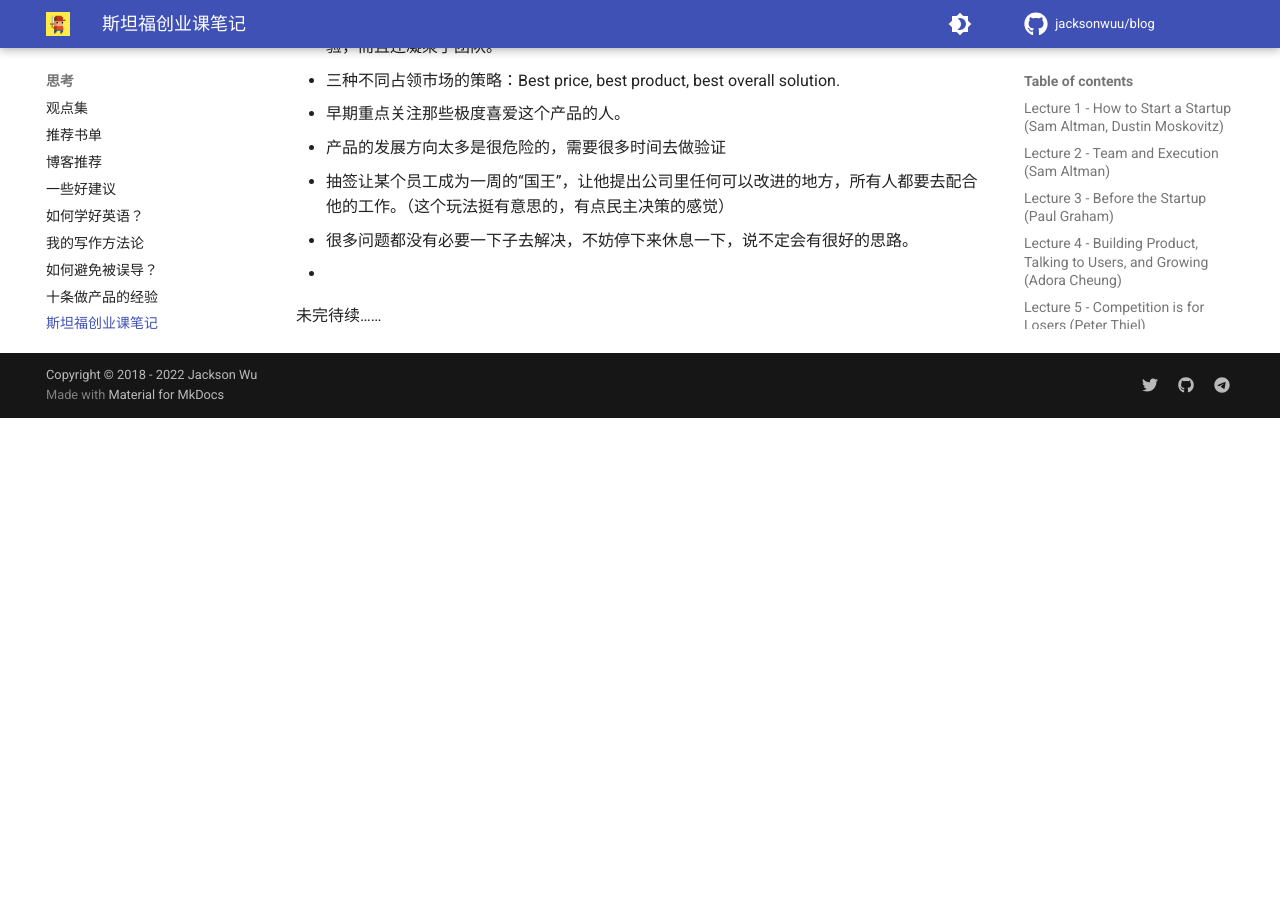
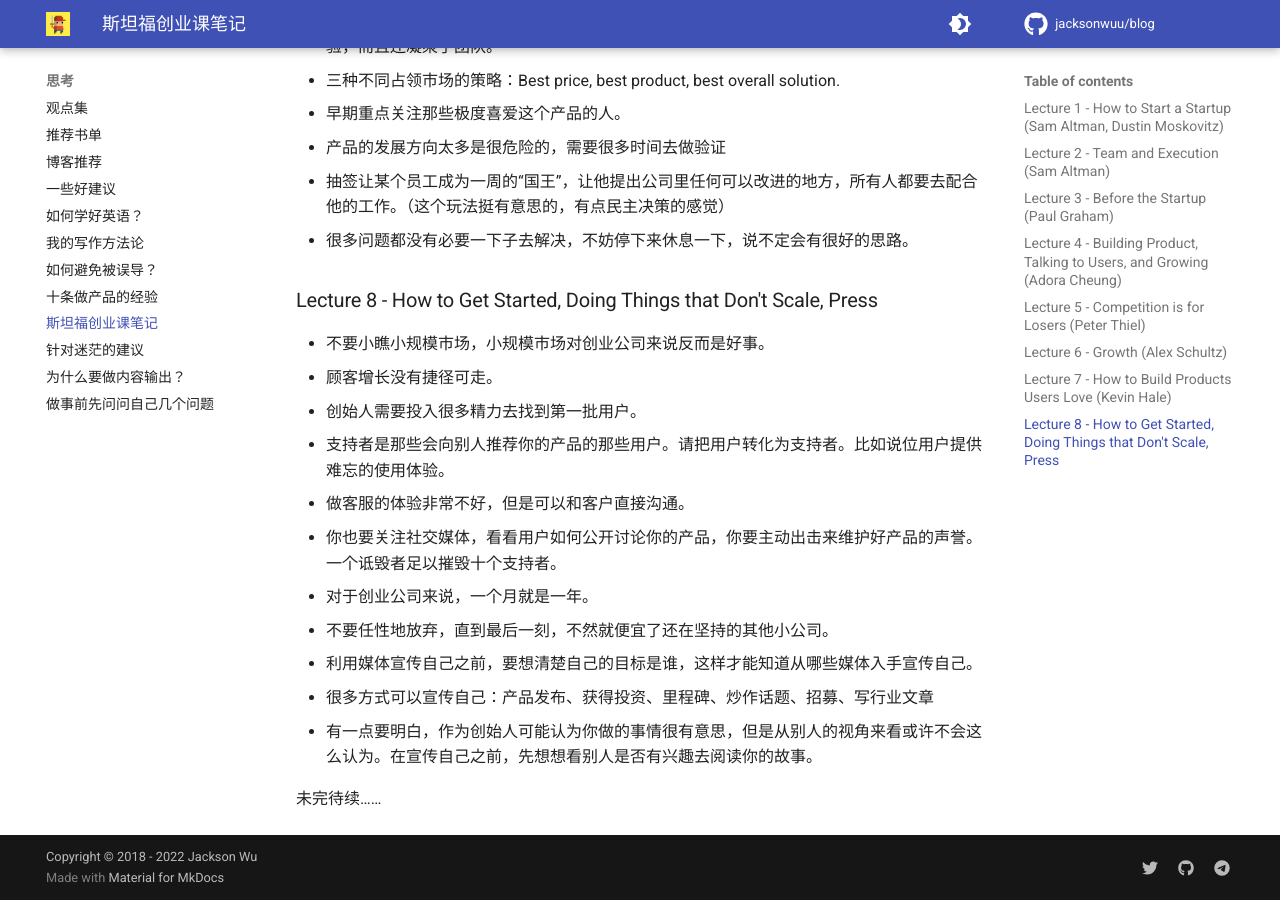
Before and after one commit to jacksonwuu/blog, an MkDocs documentation site: the page built from docs/thinking/斯坦福创业课笔记.md, in a window 1280 px wide and 900 px high, scrolled down 6207 px. Built offline with MkDocs 1.6.1 and Material for MkDocs 9.7.7, drawn with Linux system fonts in a browser that asks for light colours; comment, search, counter and statistics services are not loaded; before the commit the page ends 6625 px from its top, so only the background shows below that.

Commit message:
Add recently writing

```diff
--- a/docs/thinking/斯坦福创业课笔记.md
+++ b/docs/thinking/斯坦福创业课笔记.md
@@ -148,6 +148,19 @@
 -   产品的发展方向太多是很危险的，需要很多时间去做验证
 -   抽签让某个员工成为一周的“国王”，让他提出公司里任何可以改进的地方，所有人都要去配合他的工作。（这个玩法挺有意思的，有点民主决策的感觉）
 -   很多问题都没有必要一下子去解决，不妨停下来休息一下，说不定会有很好的思路。
--
+
+### Lecture 8 - How to Get Started, Doing Things that Don't Scale, Press
+
+-   不要小瞧小规模市场，小规模市场对创业公司来说反而是好事。
+-   顾客增长没有捷径可走。
+-   创始人需要投入很多精力去找到第一批用户。
+-   支持者是那些会向别人推荐你的产品的那些用户。请把用户转化为支持者。比如说位用户提供难忘的使用体验。
+-   做客服的体验非常不好，但是可以和客户直接沟通。
+-   你也要关注社交媒体，看看用户如何公开讨论你的产品，你要主动出击来维护好产品的声誉。一个诋毁者足以摧毁十个支持者。
+-   对于创业公司来说，一个月就是一年。
+-   不要任性地放弃，直到最后一刻，不然就便宜了还在坚持的其他小公司。
+-   利用媒体宣传自己之前，要想清楚自己的目标是谁，这样才能知道从哪些媒体入手宣传自己。
+-   很多方式可以宣传自己：产品发布、获得投资、里程碑、炒作话题、招募、写行业文章
+-   有一点要明白，作为创始人可能认为你做的事情很有意思，但是从别人的视角来看或许不会这么认为。在宣传自己之前，先想想看别人是否有兴趣去阅读你的故事。
 
 未完待续……
```
Also changed, not shown: docs/thinking/观点集.md (+3 -0 lines).
